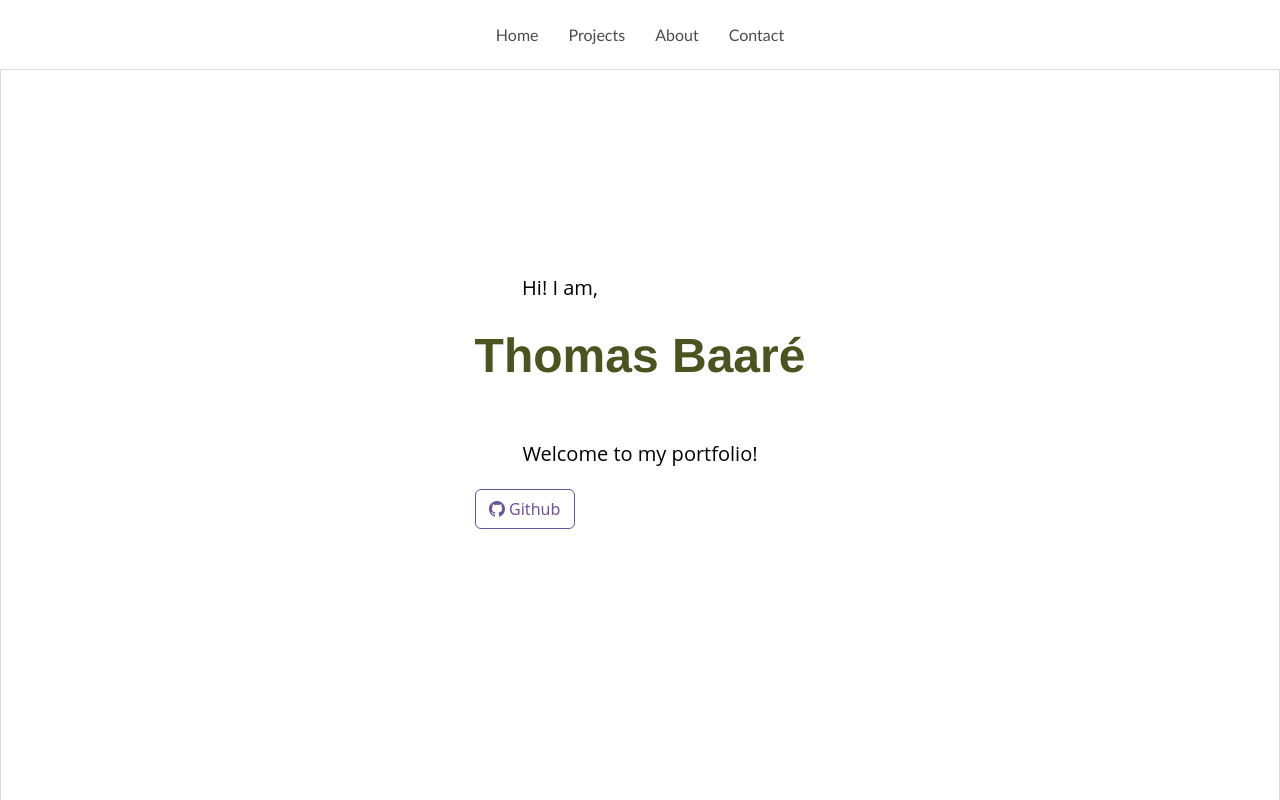
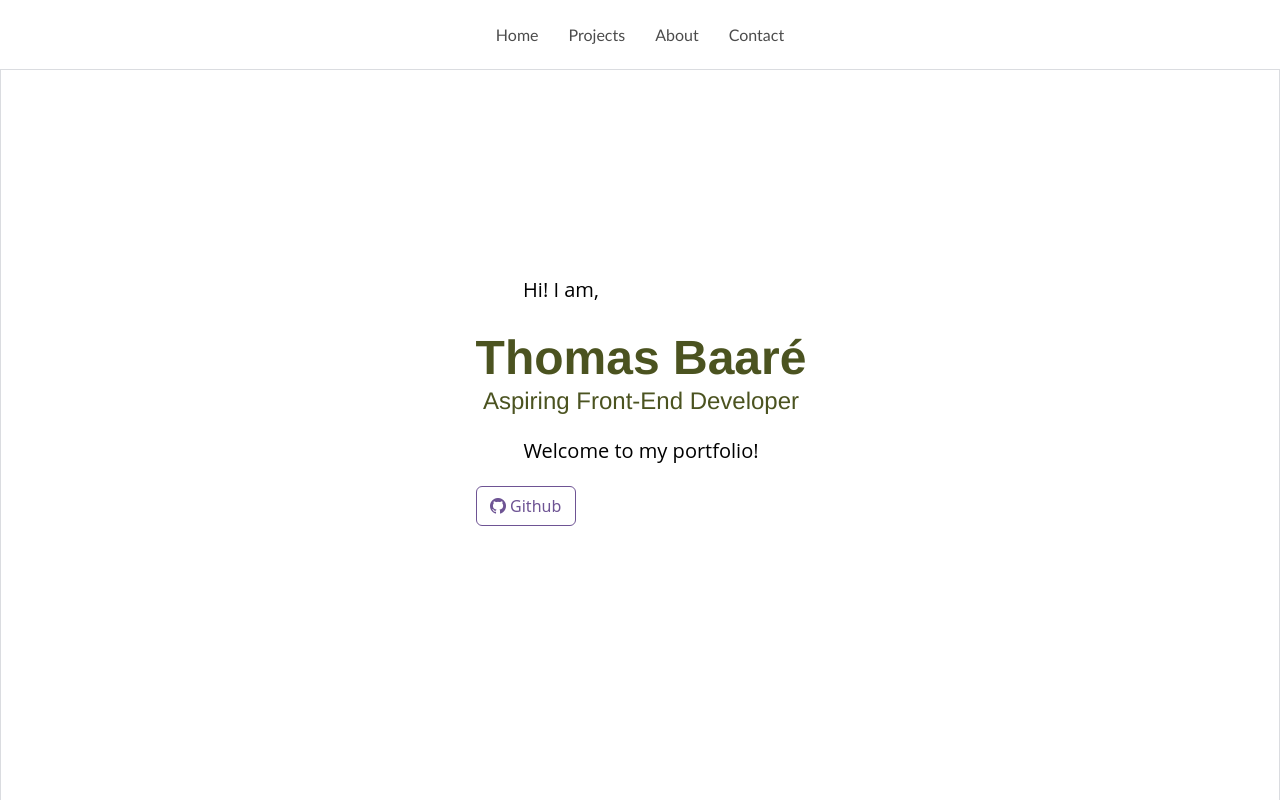
Before and after one commit to GitThomasP/Portfolio, a React (Vite) app: page / in a window 1280 px wide. Shown: the top 800 px of the page. Built offline with nearby package versions, Linux system fonts and the light colour scheme.

Commit message:
updated styling

```diff
--- a/src/components/Footer/Footer.css
+++ b/src/components/Footer/Footer.css
@@ -1,5 +1,4 @@
 #footer {
-    border-top: 1px solid #dadce0;
     width: 100%;
     height: 5vh;
 }
--- a/src/components/Header/Header.css
+++ b/src/components/Header/Header.css
@@ -1,6 +1,5 @@
 header {
     text-align: center;
-    border-bottom: 1px solid #dadce0;
   }
 
   header img {
@@ -14,8 +13,16 @@ header {
     font-family: "Helvetica Neue", sans-serif;
     font-size: 3rem;
     color: #4B5320;
+    padding-bottom: 0;
   }
 
+  .title-handle {
+    color: black;
+    font-size: 1.5rem;
+    font-family: "Helvetica Neue", sans-serif;
+    color: #4B5320;
+    margin-bottom: 20px;
+  }
   header p {
     margin: 0;
     font-size: 1.25rem;
--- a/src/index.css
+++ b/src/index.css
@@ -16,3 +16,9 @@ html {
   -webkit-text-size-adjust: 100%;
   min-height: 80rem;
 }
+
+.section-container {
+height: 100vh;
+width: 100vw;
+border-bottom: 1px solid #dadce0;
+}
```
